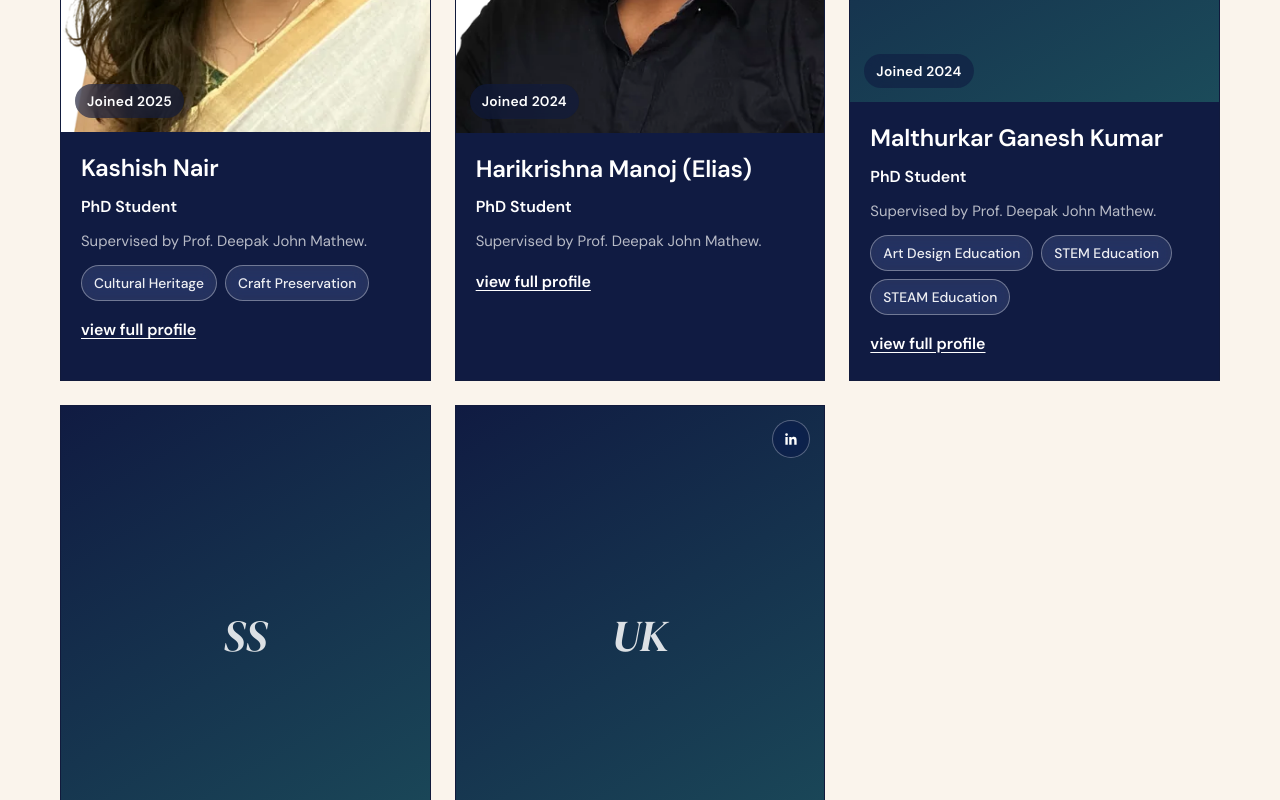
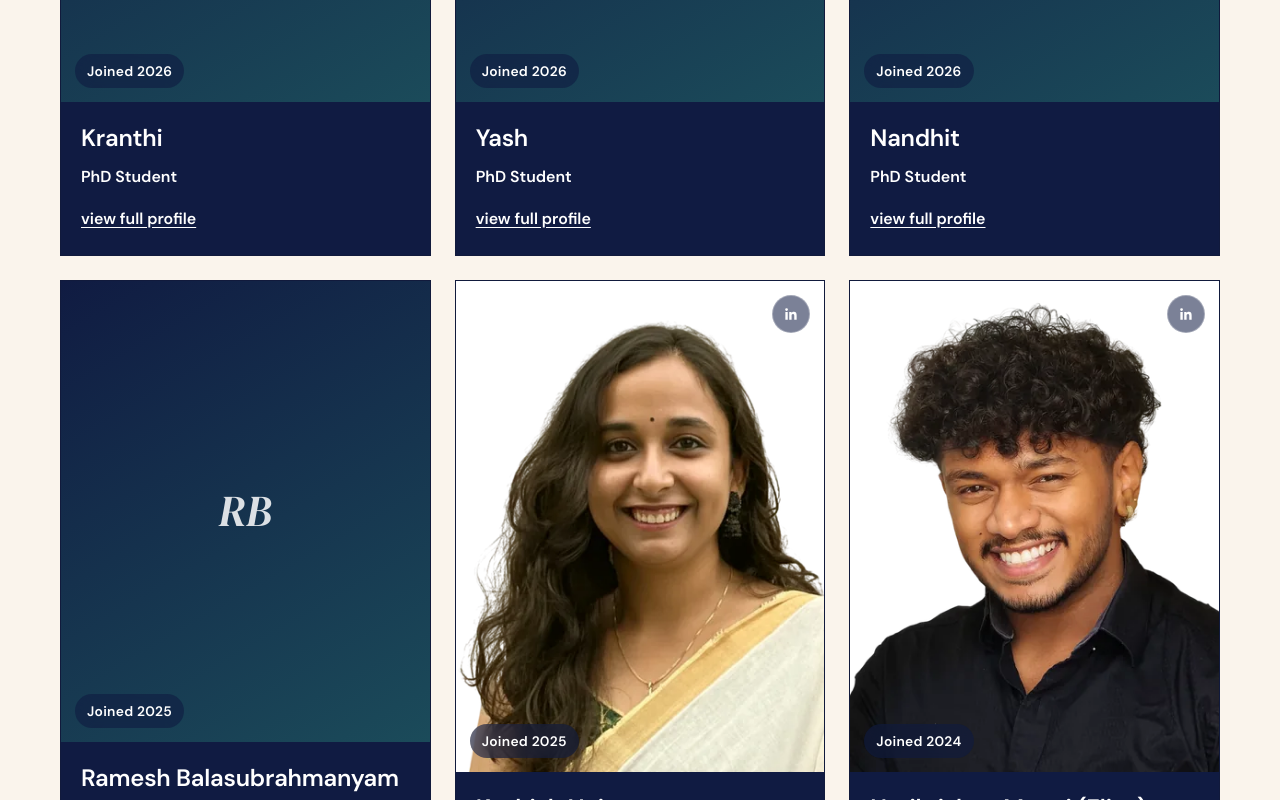
Before and after one commit to pixelprakash/dic-site, a React (Vite) app: page /people in a window 1280 px wide. Shown: the part 2600-3400 px from the top of the page. Built offline with nearby package versions, Linux system fonts and the light colour scheme; the HTML template or start-up script is replaced by a standard one.

Commit message:
added 2026 people cards

```diff
--- a/src/data/peopleData.js
+++ b/src/data/peopleData.js
@@ -76,6 +76,66 @@ export const MEMBERS = {
     },
   ],
   'phd-students': [
+    {
+      id: 'kranthi',
+      name: 'Kranthi',
+      role: 'PhD Student',
+      joinedYear: '2026',
+      bio: '',
+      fullBio: '',
+      tags: [],
+      interests: [],
+      photo: '',
+      email: '',
+      website: '',
+      linkedin: '',
+      scholar: '',
+    },
+    {
+      id: 'yash',
+      name: 'Yash',
+      role: 'PhD Student',
+      joinedYear: '2026',
+      bio: '',
+      fullBio: '',
+      tags: [],
+      interests: [],
+      photo: '',
+      email: '',
+      website: '',
+      linkedin: '',
+      scholar: '',
+    },
+    {
+      id: 'nandhit',
+      name: 'Nandhit',
+      role: 'PhD Student',
+      joinedYear: '2026',
+      bio: '',
+      fullBio: '',
+      tags: [],
+      interests: [],
+      photo: '',
+      email: '',
+      website: '',
+      linkedin: '',
+      scholar: '',
+    },
+    {
+      id: 'ramesh-balasubrahmanyam',
+      name: 'Ramesh Balasubrahmanyam',
+      role: 'PhD Student',
+      joinedYear: '2025',
+      bio: '',
+      fullBio: '',
+      tags: [],
+      interests: [],
+      photo: '',
+      email: '',
+      website: '',
+      linkedin: '',
+      scholar: '',
+    },
     {
       id: 'kashish-nair',
       name: 'Kashish Nair',
--- a/src/pages/PersonProfile.jsx
+++ b/src/pages/PersonProfile.jsx
@@ -73,7 +73,7 @@ export default function PersonProfile() {
 
   const { name, role, joinedYear, fullBio, bio, tags = [], interests = [], photo, email, website, linkedin, scholar } = member;
   const showPhoto = Boolean(photo) && !imgError;
-  const bioParagraphs = fullBio ? [].concat(fullBio) : [bio];
+  const bioParagraphs = (fullBio ? [].concat(fullBio) : [bio]).filter(Boolean);
   const chips = interests.length > 0 ? interests : tags;
   const category = getMemberCategory(slug);
 
```
